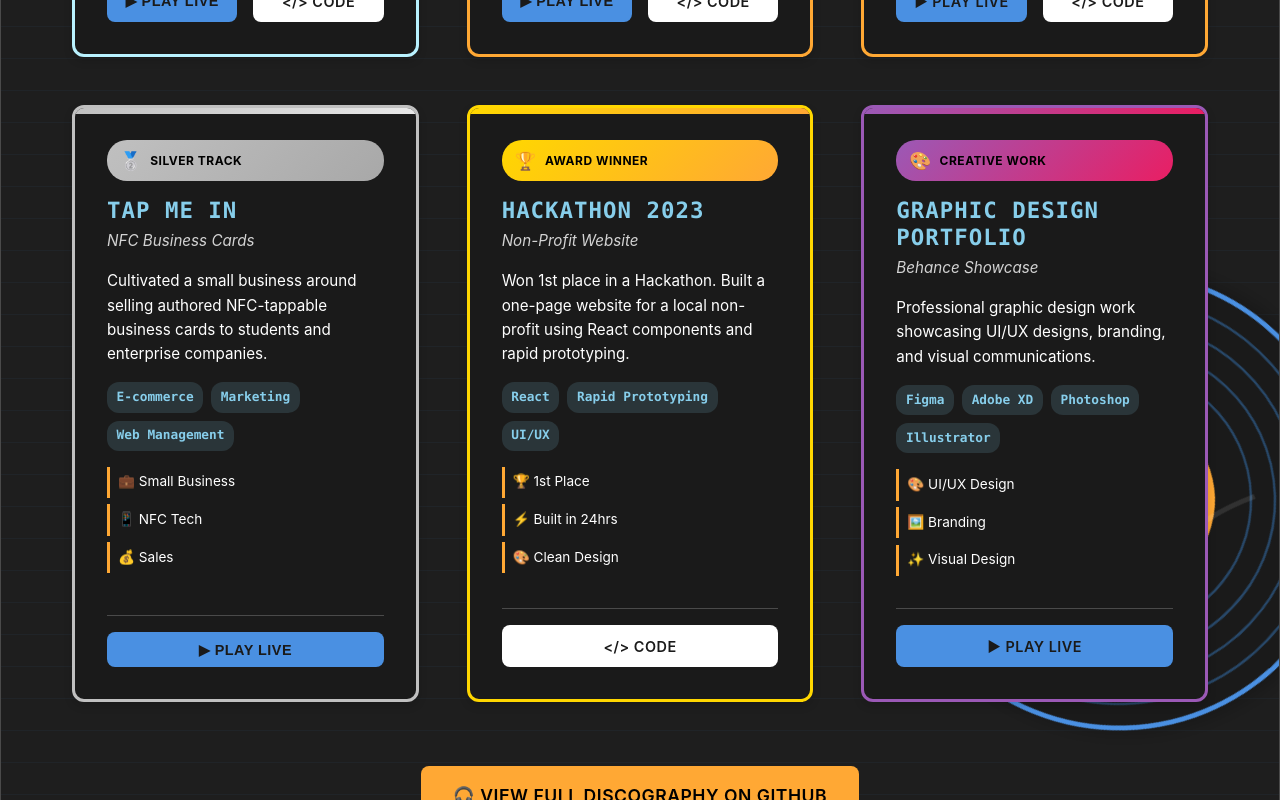
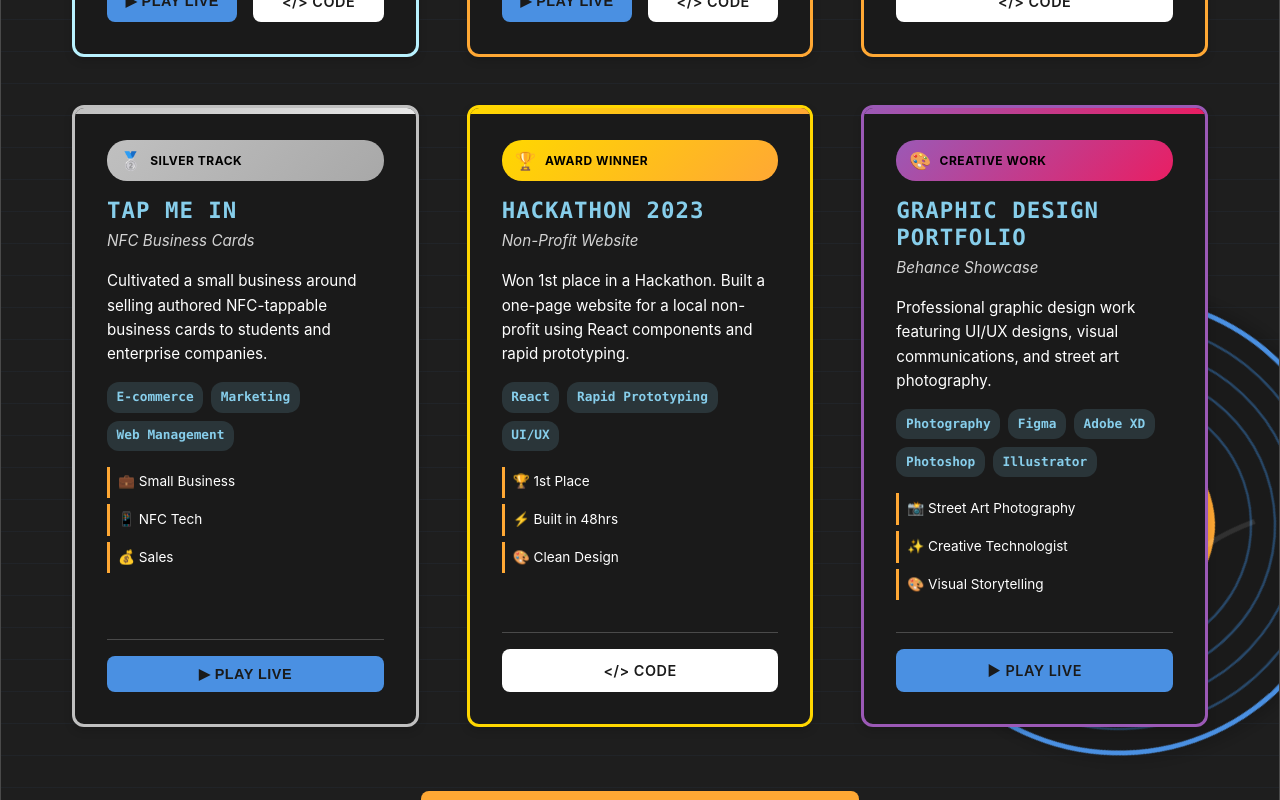
Before and after one commit to SamBunker/sambunker-website, a React (Vite) app: page / in a window 1280 px wide. Shown: the part 6901-7701 px from the top of the page. Built offline with nearby package versions, Linux system fonts and the light colour scheme; a web font is replaced by a local one.

Commit message:
Updated links and content on the page

```diff
--- a/src/components/Projects.jsx
+++ b/src/components/Projects.jsx
@@ -35,7 +35,7 @@ const Projects = () => {
       description: 'A comprehensive, enterprise-grade project management system designed to track and manage development projects securely.',
       tech: ['PHP', 'MySQL', 'JSON APIs', 'XAMPP'],
       achievements: ['📖 Open Source', '🔐 Custom Auth', '📋 Project Tracking', '🌐 Webhook Support', '❤️ Active Support'],
-      liveUrl: '#',
+      liveUrl: null,
       githubUrl: 'https://github.com/SamBunker/code-bunker'
     },
     {
@@ -55,17 +55,17 @@ const Projects = () => {
       status: 'trophy',
       description: 'Won 1st place in a Hackathon. Built a one-page website for a local non-profit using React components and rapid prototyping.',
       tech: ['React', 'Rapid Prototyping', 'UI/UX'],
-      achievements: ['🏆 1st Place', '⚡ Built in 24hrs', '🎨 Clean Design'],
+      achievements: ['🏆 1st Place', '⚡ Built in 48hrs', '🎨 Clean Design'],
       liveUrl: null,
-      githubUrl: '#'
+      githubUrl: 'https://github.com/SamBunker/Hackathon2023'
     },
     {
       title: 'Graphic Design Portfolio',
       subtitle: 'Behance Showcase',
       status: 'creative',
-      description: 'Professional graphic design work showcasing UI/UX designs, branding, and visual communications.',
-      tech: ['Figma', 'Adobe XD', 'Photoshop', 'Illustrator'],
-      achievements: ['🎨 UI/UX Design', '🖼️ Branding', '✨ Visual Design'],
+      description: 'Professional graphic design work featuring UI/UX designs, visual communications, and street art photography.',
+      tech: ['Photography', 'Figma', 'Adobe XD', 'Photoshop', 'Illustrator'],
+      achievements: ['📸 Street Art Photography', '✨ Creative Technologist', '🎨 Visual Storytelling'],
       liveUrl: 'https://behance.net/samuelbunker',
       githubUrl: null
     }
```
